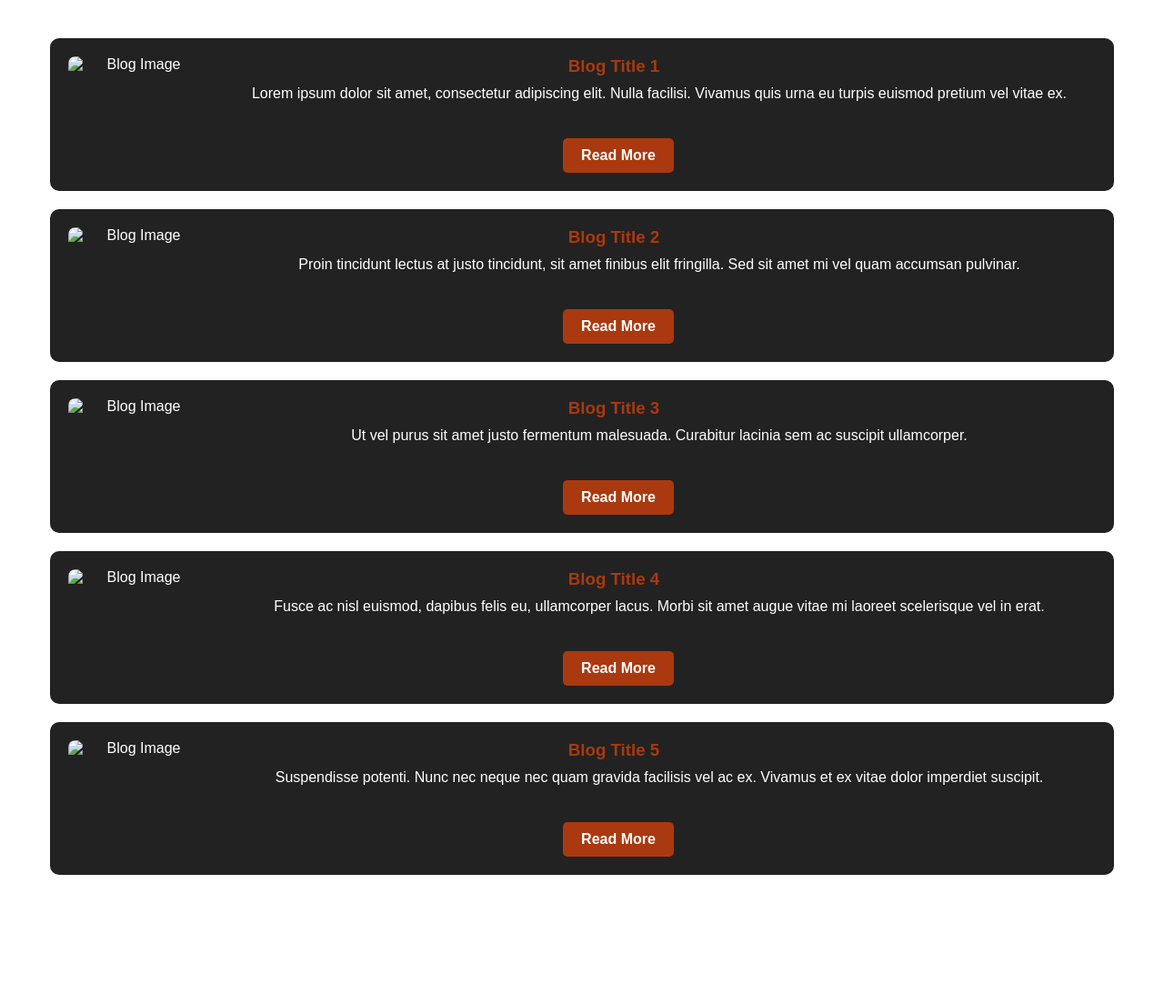
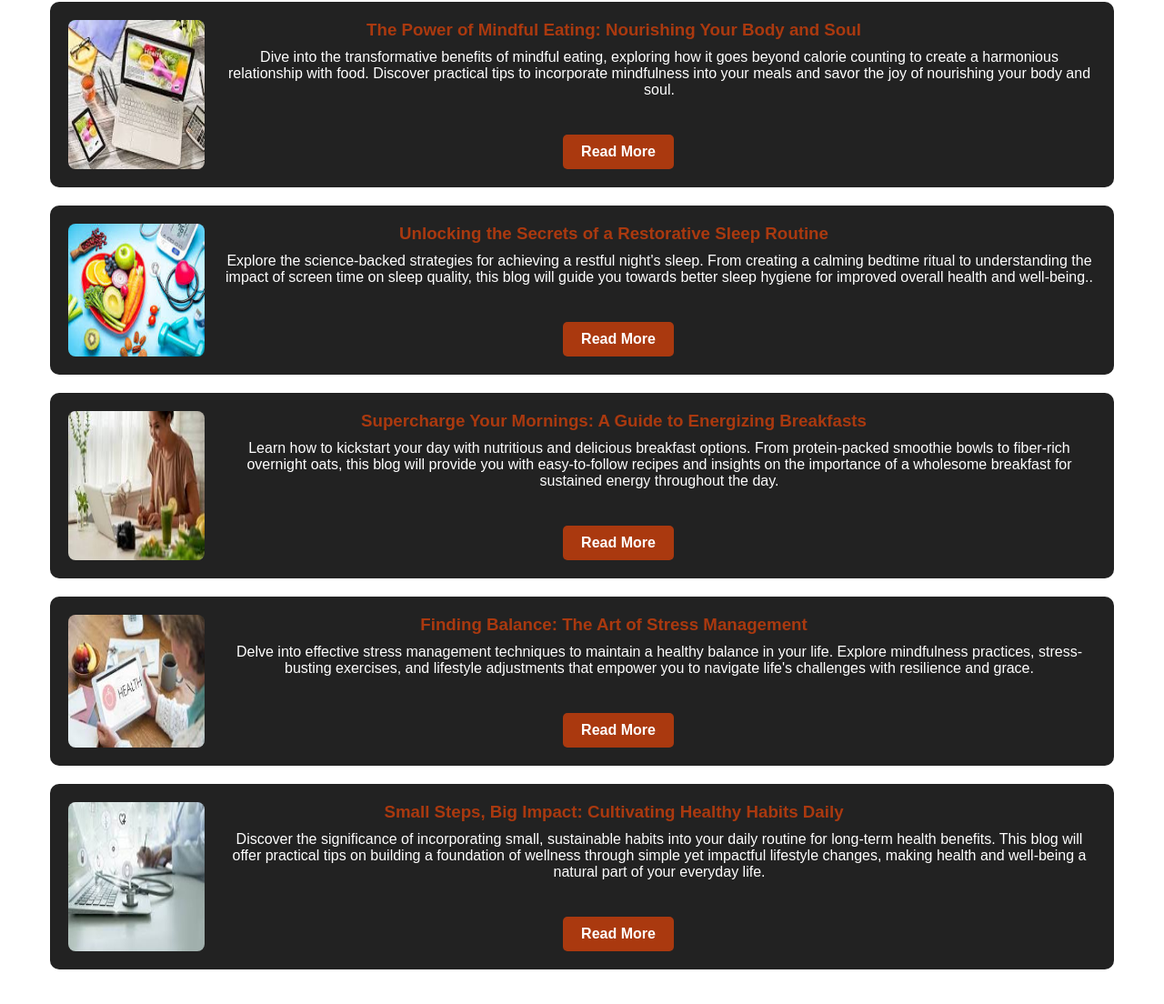
Before and after one commit to anuragverma108/LifeSync-Hub, a plain HTML site: page health-blog.html in a window 1280 px wide. Shown: the part 208-1312 px from the top of the page at 91% size. Before the commit the page ends 1240 px from the top, so only its background shows below. Drawn offline with Linux system fonts and the light colour scheme.

Commit message:
improved UI

```diff
--- a/CSS/style6.css
+++ b/CSS/style6.css
@@ -127,6 +127,9 @@ section {
     margin-bottom: 0px;
     padding: 0px;
 }
+.blog-section{
+    margin-top: 0px;
+}
 
 .blog-content h3{
     padding-right: 100px;
--- a/health-blog.html
+++ b/health-blog.html
@@ -22,7 +22,7 @@
         </div>
     </header>
 <div class="textt">
-    <h1 style="color: #aa390f;">Health Blog</h1>
+    <h1 style="color: #aa390f;"> <b>Health Blog</b></h1>
     </div>
     <div class="x">
             <p>Discover insightful articles and tips for a healthier lifestyle in our health blog.</p>
@@ -32,55 +32,47 @@
         <div class="container">
 
             <div class="blog">
-                <img src="images/blog1.jpg" alt="Blog Image" class="blog-image">
+                <img src="Images/blog1.jpeg" alt="Blog Image" class="blog-image">
                 <div class="blog-content">
-                    <h3>Blog Title 1</h3>
-                    <p>Lorem ipsum dolor sit amet, consectetur adipiscing elit. Nulla facilisi. Vivamus quis urna eu
-                        turpis euismod pretium vel vitae ex.</p>
-                    <a href="#" class="btn">Read More</a>
+                    <h3>The Power of Mindful Eating: Nourishing Your Body and Soul</h3>
+                    <p> Dive into the transformative benefits of mindful eating, exploring how it goes beyond calorie counting to create a harmonious relationship with food. Discover practical tips to incorporate mindfulness into your meals and savor the joy of nourishing your body and soul.</p>
+                    <a href="https://medium.com/@ottobixdev/the-power-of-mindful-eating-nourishing-the-body-and-soul-73c0614c08a1" class="btn">Read More</a>
                 </div>
             </div>
 
             <div class="blog">
-                <img src="images/blog2.jpg" alt="Blog Image" class="blog-image">
+                <img src="Images/blog2.jpeg" alt="Blog Image" class="blog-image">
                 <div class="blog-content">
-                    <h3>Blog Title 2</h3>
-                    <p>Proin tincidunt lectus at justo tincidunt, sit amet finibus elit fringilla. Sed sit amet mi vel
-                        quam
-                        accumsan pulvinar.</p>
-                    <a href="#" class="btn">Read More</a>
+                    <h3>Unlocking the Secrets of a Restorative Sleep Routine</h3>
+                    <p>Explore the science-backed strategies for achieving a restful night's sleep. From creating a calming bedtime ritual to understanding the impact of screen time on sleep quality, this blog will guide you towards better sleep hygiene for improved overall health and well-being..</p>
+                    <a href="https://integrativemedicineaz.com/unlocking-the-secrets-of-sleep-why-rest-is-essential-for-your-health/" class="btn">Read More</a>
                 </div>
             </div>
 
             <div class="blog">
-                <img src="images/blog3.jpg" alt="Blog Image" class="blog-image">
+                <img src="Images/blog3.jpeg" alt="Blog Image" class="blog-image">
                 <div class="blog-content">
-                    <h3>Blog Title 3</h3>
-                    <p>Ut vel purus sit amet justo fermentum malesuada. Curabitur lacinia sem ac suscipit
-                        ullamcorper.</p>
-                    <a href="#" class="btn">Read More</a>
+                    <h3>Supercharge Your Mornings: A Guide to Energizing Breakfasts</h3>
+                    <p>Learn how to kickstart your day with nutritious and delicious breakfast options. From protein-packed smoothie bowls to fiber-rich overnight oats, this blog will provide you with easy-to-follow recipes and insights on the importance of a wholesome breakfast for sustained energy throughout the day.</p>
+                    <a href="https://www.law.ac.uk/resources/blog/get-going-in-the-morning/" class="btn">Read More</a>
                 </div>
             </div>
 
             <div class="blog">
-                <img src="images/blog4.jpg" alt="Blog Image" class="blog-image">
+                <img src="Images/blog4.jpeg" alt="Blog Image" class="blog-image">
                 <div class="blog-content">
-                    <h3>Blog Title 4</h3>
-                    <p>Fusce ac nisl euismod, dapibus felis eu, ullamcorper lacus. Morbi sit amet augue vitae mi
-                        laoreet
-                        scelerisque vel in erat.</p>
-                    <a href="#" class="btn">Read More</a>
+                    <h3>Finding Balance: The Art of Stress Management</h3>
+                    <p>Delve into effective stress management techniques to maintain a healthy balance in your life. Explore mindfulness practices, stress-busting exercises, and lifestyle adjustments that empower you to navigate life's challenges with resilience and grace.</p>
+                    <a href="https://masslife.com.ng/finding-balance-the-art-of-stress-management/" class="btn">Read More</a>
                 </div>
             </div>
 
             <div class="blog">
-                <img src="images/blog5.jpg" alt="Blog Image" class="blog-image">
+                <img src="Images/blog5.jpeg" alt="Blog Image" class="blog-image">
                 <div class="blog-content">
-                    <h3>Blog Title 5</h3>
-                    <p>Suspendisse potenti. Nunc nec neque nec quam gravida facilisis vel ac ex. Vivamus et ex vitae
-                        dolor
-                        imperdiet suscipit.</p>
-                    <a href="#" class="btn">Read More</a>
+                    <h3>Small Steps, Big Impact: Cultivating Healthy Habits Daily</h3>
+                    <p>Discover the significance of incorporating small, sustainable habits into your daily routine for long-term health benefits. This blog will offer practical tips on building a foundation of wellness through simple yet impactful lifestyle changes, making health and well-being a natural part of your everyday life.</p>
+                    <a href="https://www.healthchek.in/a-guide-to-a-healthier-life-small-steps-big-impact-bg-135" class="btn">Read More</a>
                 </div>
             </div>
         </div>
```
Also changed, not shown: Images/blog1.jpeg (added), Images/blog2.jpeg (added), Images/blog3.jpeg (added), Images/blog4.jpeg (added), Images/blog5.jpeg (added).
